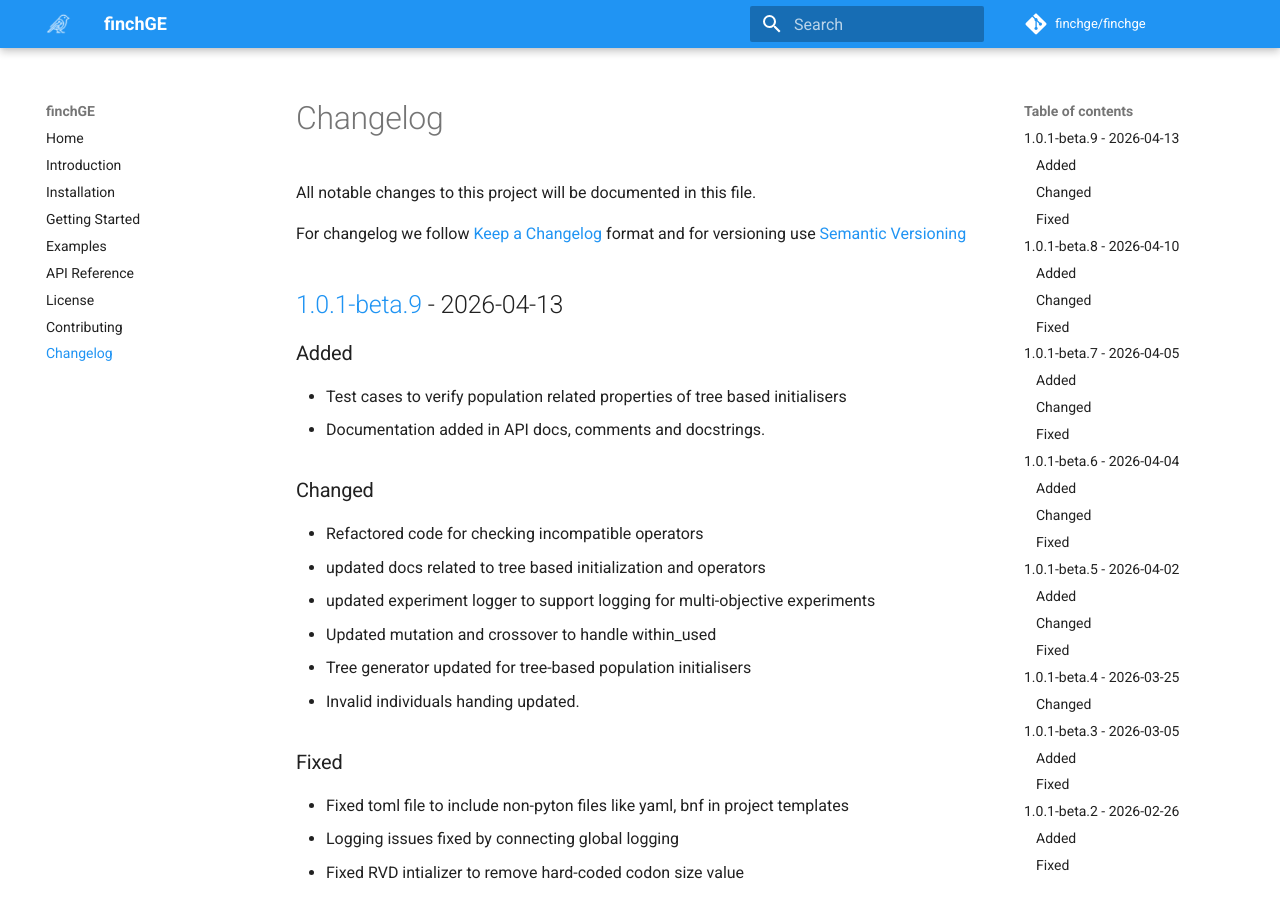
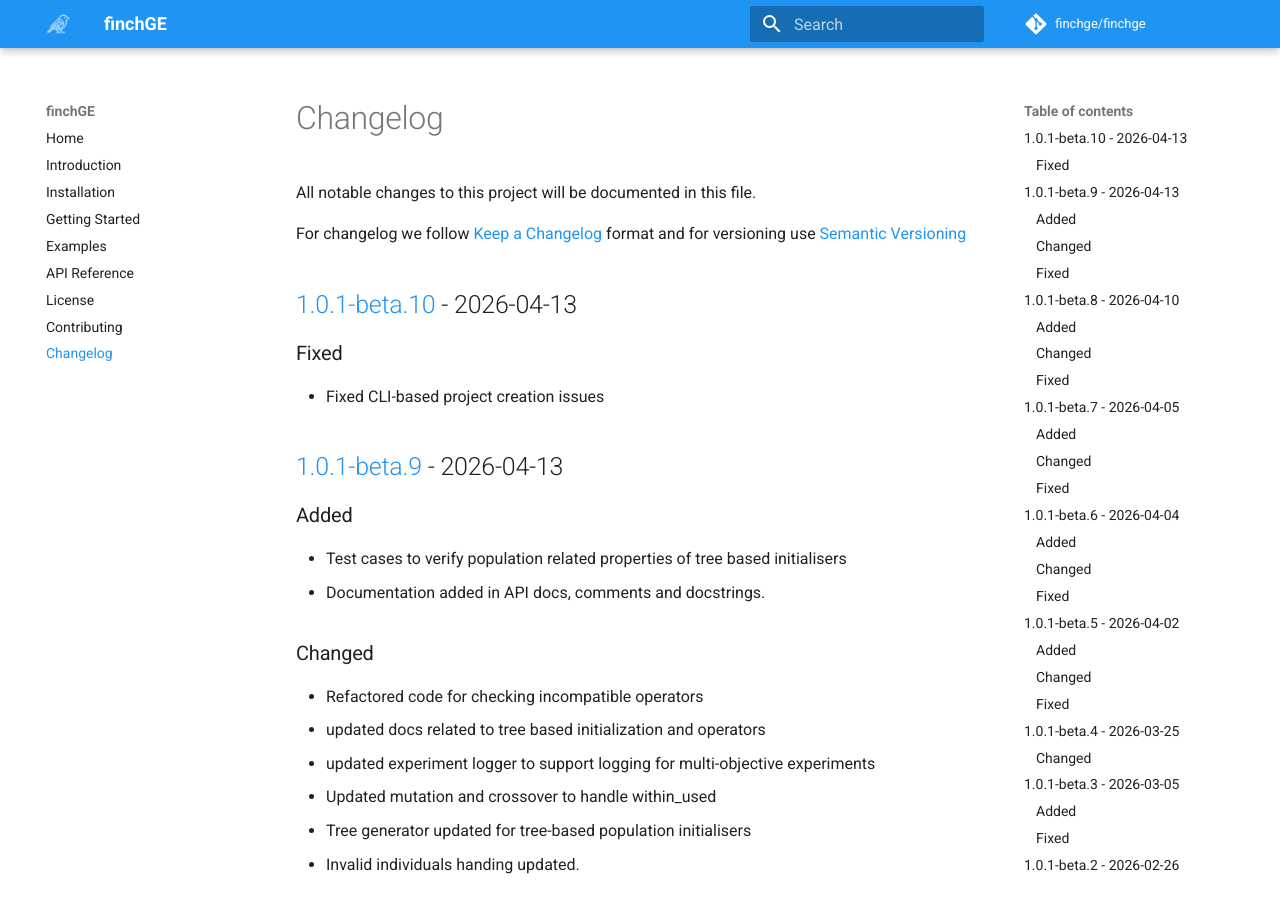
Before and after one commit to darshanz/finchge, an MkDocs documentation site: the page built from docs/changelog.md, in a window 1280 px wide and 900 px high. Built offline with MkDocs 1.6.1 and Material for MkDocs 9.7.7, drawn with Linux system fonts in a browser that asks for light colours; comment, search, counter and statistics services are not loaded; the version menu is left out.

Commit message:
chore: updated changelog and version name for beta.10 release

```diff
--- a/docs/changelog.md
+++ b/docs/changelog.md
@@ -4,6 +4,10 @@ All notable changes to this project will be documented in this file.
 
 For changelog we follow  [Keep a Changelog](https://keepachangelog.com/en/1.1.0/) format and for versioning use  [Semantic Versioning](https://semver.org/)
 
+## [1.0.1-beta.10](https://github.com/finchGE/finchge/releases/tag/v1.0.1-beta.10) - 2026-04-13
+
+### Fixed
+- Fixed CLI-based project creation issues
 
 ## [1.0.1-beta.9](https://github.com/finchGE/finchge/releases/tag/v1.0.1-beta.9) - 2026-04-13
 
--- a/finchge/__init__.py
+++ b/finchge/__init__.py
@@ -1 +1 @@
-__version__ = "1.0.1-beta.9"
+__version__ = "1.0.1-beta.10"
--- a/pyproject.toml
+++ b/pyproject.toml
@@ -6,7 +6,7 @@ build-backend = "setuptools.build_meta"
 
 [project]
 name = "finchge"
-version = "1.0.1-beta.9"
+version = "1.0.1-beta.10"
 description = "FinchGE is a grammatical evolution library."
 authors = [
     {name = "Sudarshan Pant", email = "sudarshan.pant@gmail.com"},
```
Also changed, not shown: CHANGELOG.md (+5 -0 lines), README.md (+1 -1 lines), docs/examples.md (+4 -0 lines), docs/index.md (+1 -1 lines), docs/installation.md (+2 -2 lines).
